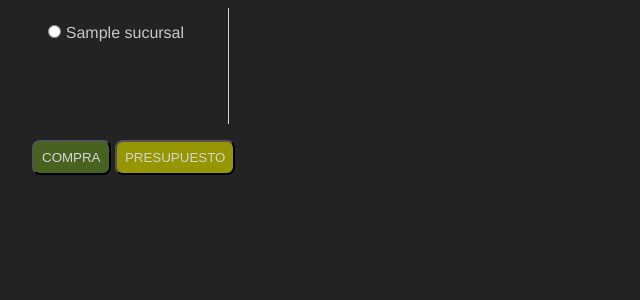
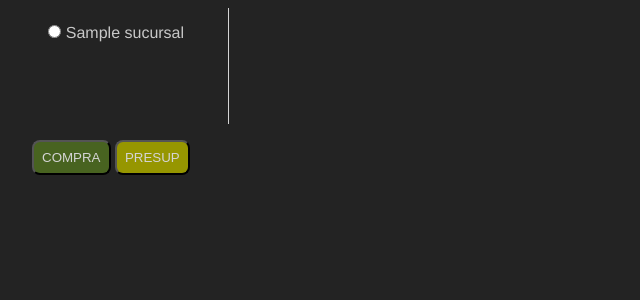
Before and after one commit to amaroferraris/acdb, a Django app: page / in a window 1280 px wide. Shown: the top 300 px of the page, without its empty margins (0-640 px from the left). Run offline with Django 4.2, Linux system fonts and the light colour scheme; tables that the repository leaves empty hold one stand-in row (values such as "Sample post").

Commit message:
HTML button PRESUPUESTO to PRESUP

```diff
--- a/acdj/templates/acdj/index.html
+++ b/acdj/templates/acdj/index.html
@@ -22,7 +22,7 @@
     </div>
 
     <button class="btn-output" id="btn-output">COMPRA</button>
-    <button class="btn-output-presupuesto" id="btn-output-presupuesto">PRESUPUESTO</button>
+    <button class="btn-output-presupuesto" id="btn-output-presupuesto">PRESUP</button>
     <p class="output" id="output"></p>
 
     {{ sucursales|json_script:"sucursal-json" }}
```
